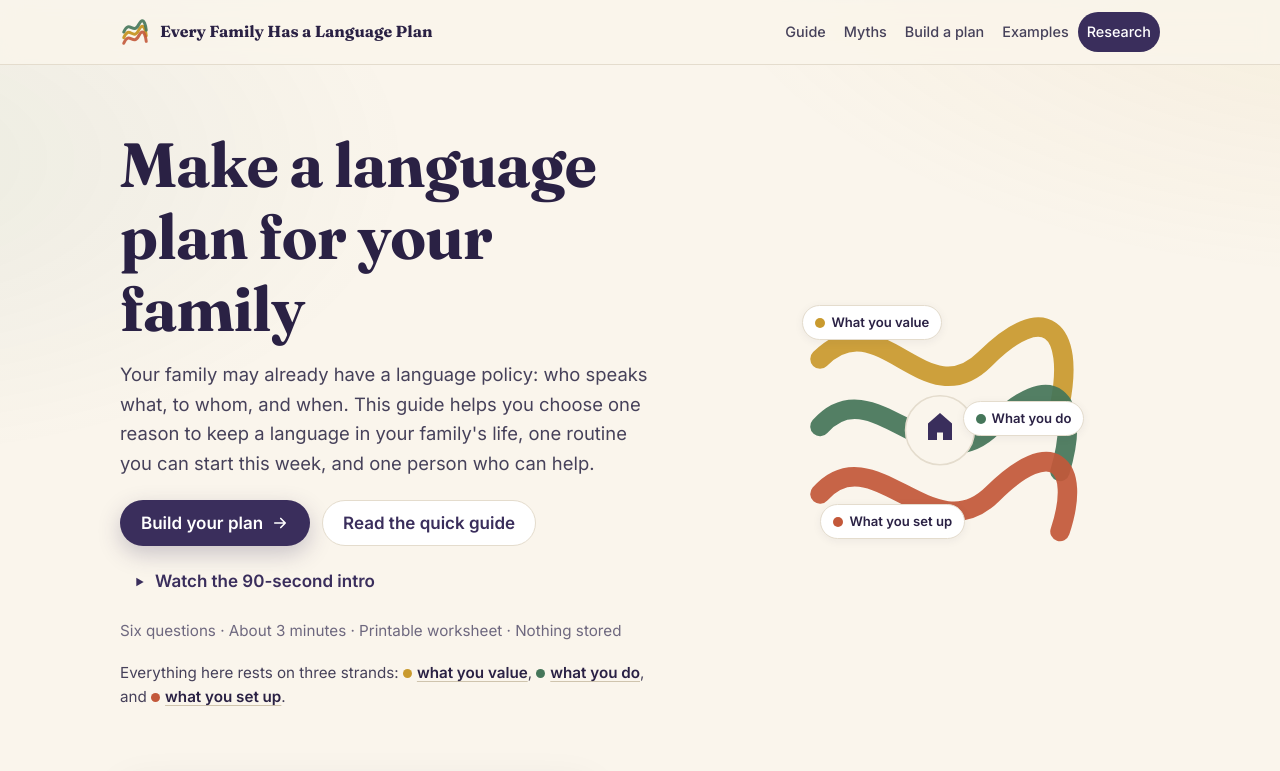
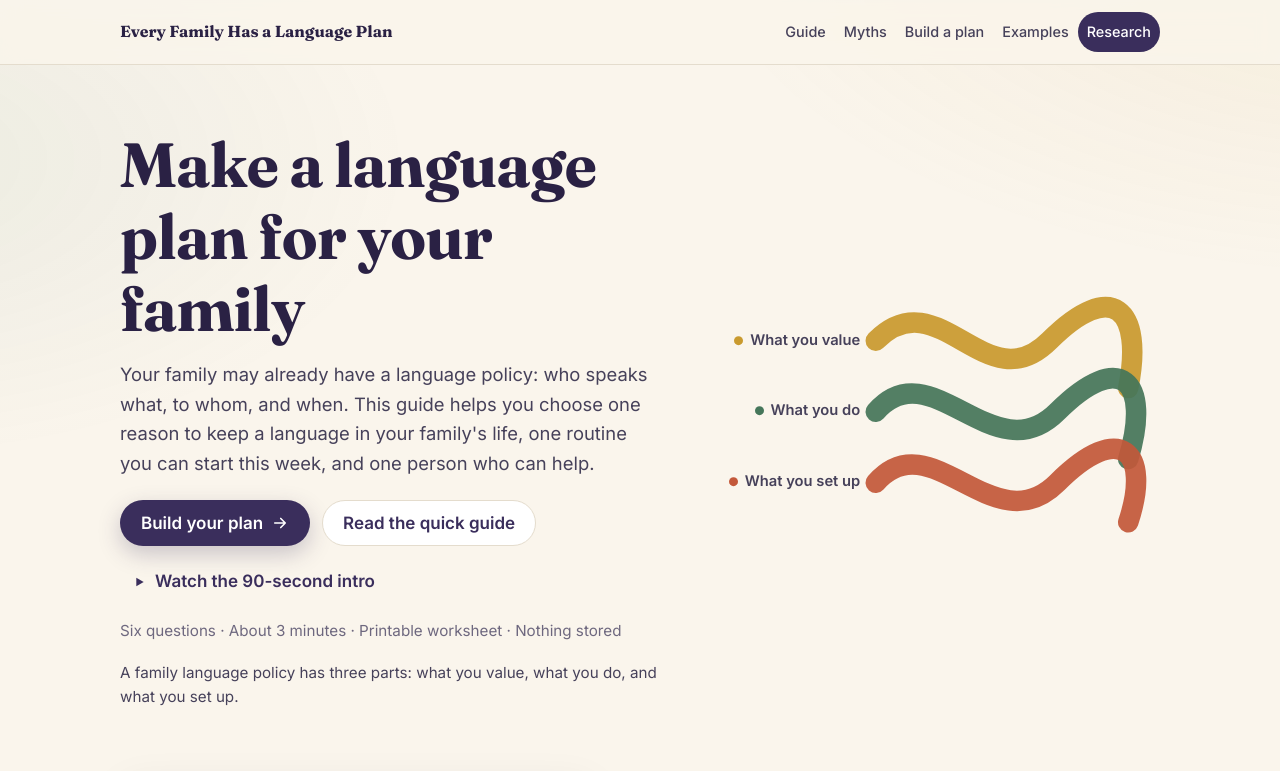
Before and after one commit to joshlammbo0/Every-Family-Has-a-Language-Plan, a plain HTML site: page index.html in a window 1280 px wide. Shown: the top 771 px of the page. Drawn offline with Linux system fonts and the light colour scheme; grey boxes are pictures that could not be loaded.

Commit message:
Header: text-only wordmark; hero illustration static and decorative
- Remove the strand icon beside the site title
- Three strands kept with plain, non-interactive annotations; no links,
  no house icon, no entrance animation; artwork cropped to the strands
- Replace the linked "three strands" sentence with one plain sentence

Co-Authored-By: Claude Fable 5.2 <noreply@anthropic.com>

```diff
--- a/index.html
+++ b/index.html
@@ -28,11 +28,6 @@
 <header class="site-header">
   <div class="wrap">
     <a class="brand" href="#top" aria-label="Every Family Has a Language Plan — home">
-      <svg class="brand-mark" viewBox="0 0 32 32" aria-hidden="true" focusable="false">
-        <path d="M4 22c6-14 10 4 16-8s8 6 8 6" fill="none" stroke="#c99a2e" stroke-width="3.2" stroke-linecap="round"/>
-        <path d="M4 16c6-14 10 4 16-8s8 6 8 6" fill="none" stroke="#45765a" stroke-width="3.2" stroke-linecap="round" opacity=".9"/>
-        <path d="M4 28c6-14 10 4 16-8s8 6 8 6" fill="none" stroke="#c3583a" stroke-width="3.2" stroke-linecap="round" opacity=".9"/>
-      </svg>
       <span class="brand-text"><span class="brand-long">Every Family Has a Language Plan</span><span class="brand-short" aria-hidden="true">Language Plan</span></span>
     </a>
     <a class="btn btn-primary btn-sm header-cta" href="#build">Build a plan</a>
@@ -67,21 +62,20 @@
           <svg viewBox="0 0 24 24" fill="currentColor" aria-hidden="true"><path d="M8 5.5v13l11-6.5z"/></svg>Watch the 90-second intro</a>
       </div>
       <p class="hero-facts">Six questions · About 3 minutes · Printable worksheet · Nothing stored</p>
-      <p class="hero-strands">Everything here rests on three strands: <a href="#flp-detail-1" data-open="flp-detail-1"><i class="dot" style="background:var(--gold)"></i>what you value</a>, <a href="#flp-detail-2" data-open="flp-detail-2"><i class="dot" style="background:var(--sage)"></i>what you do</a>, and <a href="#flp-detail-3" data-open="flp-detail-3"><i class="dot" style="background:var(--terracotta)"></i>what you set up</a>.</p>
+      <p class="hero-strands">A family language policy has three parts: what you value, what you do, and what you set up.</p>
     </div>
 
-    <div class="weave">
-      <svg viewBox="0 0 400 400" fill="none" aria-hidden="true" focusable="false">
-        <path class="strand strand-gold strand-anim" d="M40 120 C 120 40, 180 200, 260 120 S 380 80, 360 180"/>
-        <path class="strand strand-sage strand-anim" d="M40 210 C 110 130, 190 290, 270 210 S 390 170, 360 270"/>
-        <path class="strand strand-terra strand-anim" d="M40 300 C 110 220, 190 380, 270 300 S 390 260, 360 350"/>
-        <circle cx="200" cy="215" r="46" fill="#faf5ec" stroke="#e4dccd" stroke-width="2"/>
-        <path d="M184 206l16-14 16 14v22h-32z" fill="#3a2e5c"/>
-        <path d="M196 228v-10h8v10" fill="#faf5ec"/>
+    <div class="weave" aria-hidden="true">
+      <div class="weave-notes">
+        <span class="weave-note n1"><i style="background:#c99a2e"></i>What you value</span>
+        <span class="weave-note n2"><i style="background:#45765a"></i>What you do</span>
+        <span class="weave-note n3"><i style="background:#c3583a"></i>What you set up</span>
+      </div>
+      <svg viewBox="20 62 380 316" fill="none" focusable="false">
+        <path class="strand strand-gold" d="M40 120 C 120 40, 180 200, 260 120 S 380 80, 360 180"/>
+        <path class="strand strand-sage" d="M40 210 C 110 130, 190 290, 270 210 S 390 170, 360 270"/>
+        <path class="strand strand-terra" d="M40 300 C 110 220, 190 380, 270 300 S 390 260, 360 350"/>
       </svg>
-      <a class="weave-label l1" href="#flp-detail-1" data-open="flp-detail-1"><i style="background:#c99a2e"></i>What you value</a>
-      <a class="weave-label l2" href="#flp-detail-2" data-open="flp-detail-2"><i style="background:#45765a"></i>What you do</a>
-      <a class="weave-label l3" href="#flp-detail-3" data-open="flp-detail-3"><i style="background:#c3583a"></i>What you set up</a>
     </div>
   </div>
 
--- a/styles.css
+++ b/styles.css
@@ -868,3 +868,19 @@ details.myth, .flp-detail, .script-card, .fast-path, .scenario, .week-item { scr
   .start-list > li { padding: 16px 16px 16px 56px; }
   .start-list > li::before { left: 14px; top: 16px; }
 }
+
+/* Hero illustration: static and decorative, with plain annotations (not controls) */
+.weave { display: grid; grid-template-columns: max-content minmax(0, 1fr); align-items: stretch; aspect-ratio: auto; max-width: 540px; }
+.weave svg { width: 100%; height: auto; aspect-ratio: 380 / 316; }
+.weave-notes { position: relative; min-width: 8.2em; }
+.weave-note {
+  position: absolute; right: 0; transform: translateY(-50%); white-space: nowrap; text-align: right;
+  font-size: 0.92rem; font-weight: 600; color: var(--ink-2); line-height: 1.2;
+}
+.weave-note i { display: inline-block; width: 9px; height: 9px; border-radius: 50%; margin-right: 7px; vertical-align: 0; }
+.weave-note.n1 { top: 18.4%; }
+.weave-note.n2 { top: 46.8%; }
+.weave-note.n3 { top: 75.3%; }
+.hero-strands { color: var(--ink-2); }
+@media (max-width: 860px) { .weave { max-width: 440px; } }
+@media (max-width: 640px) { .weave { display: none; } }
```
